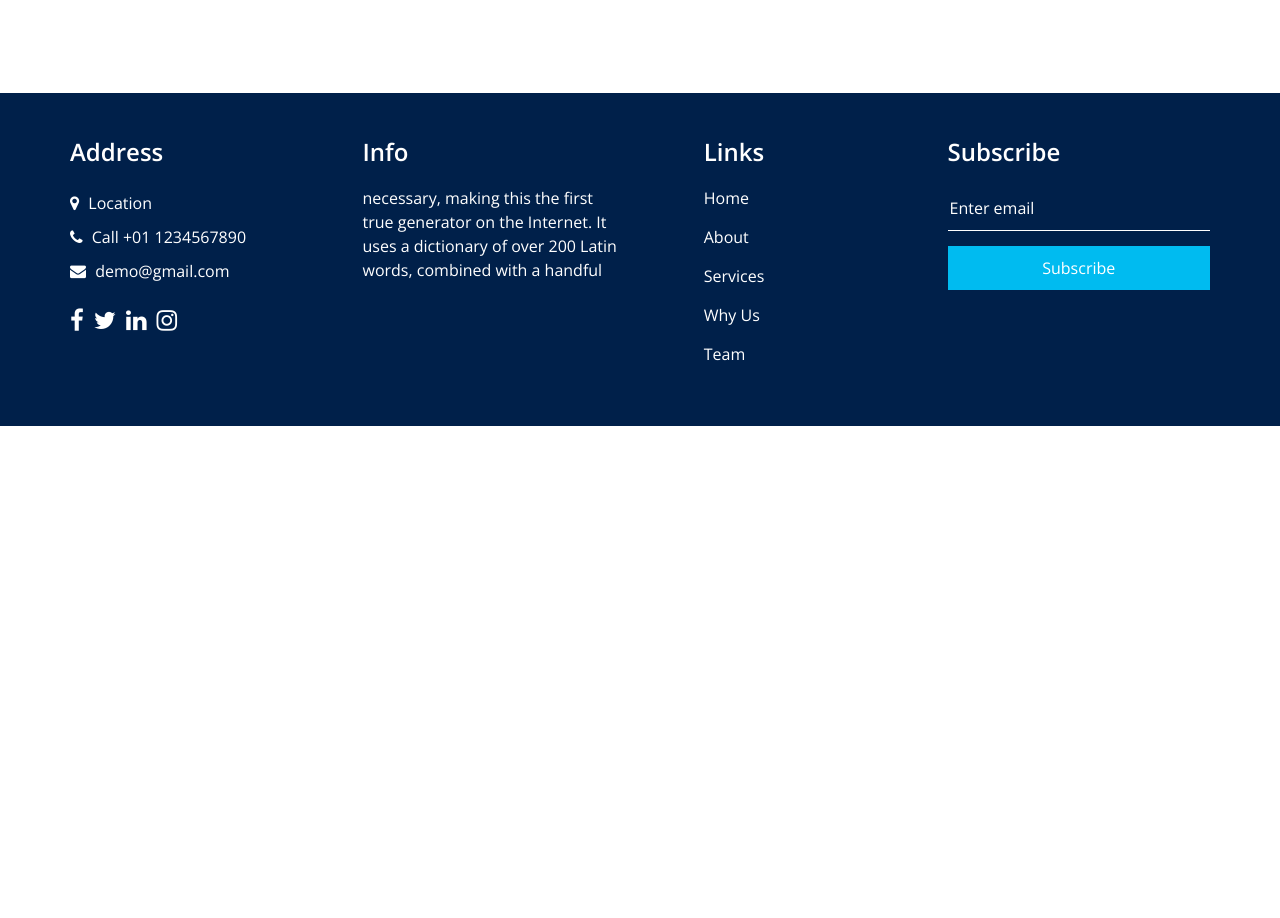
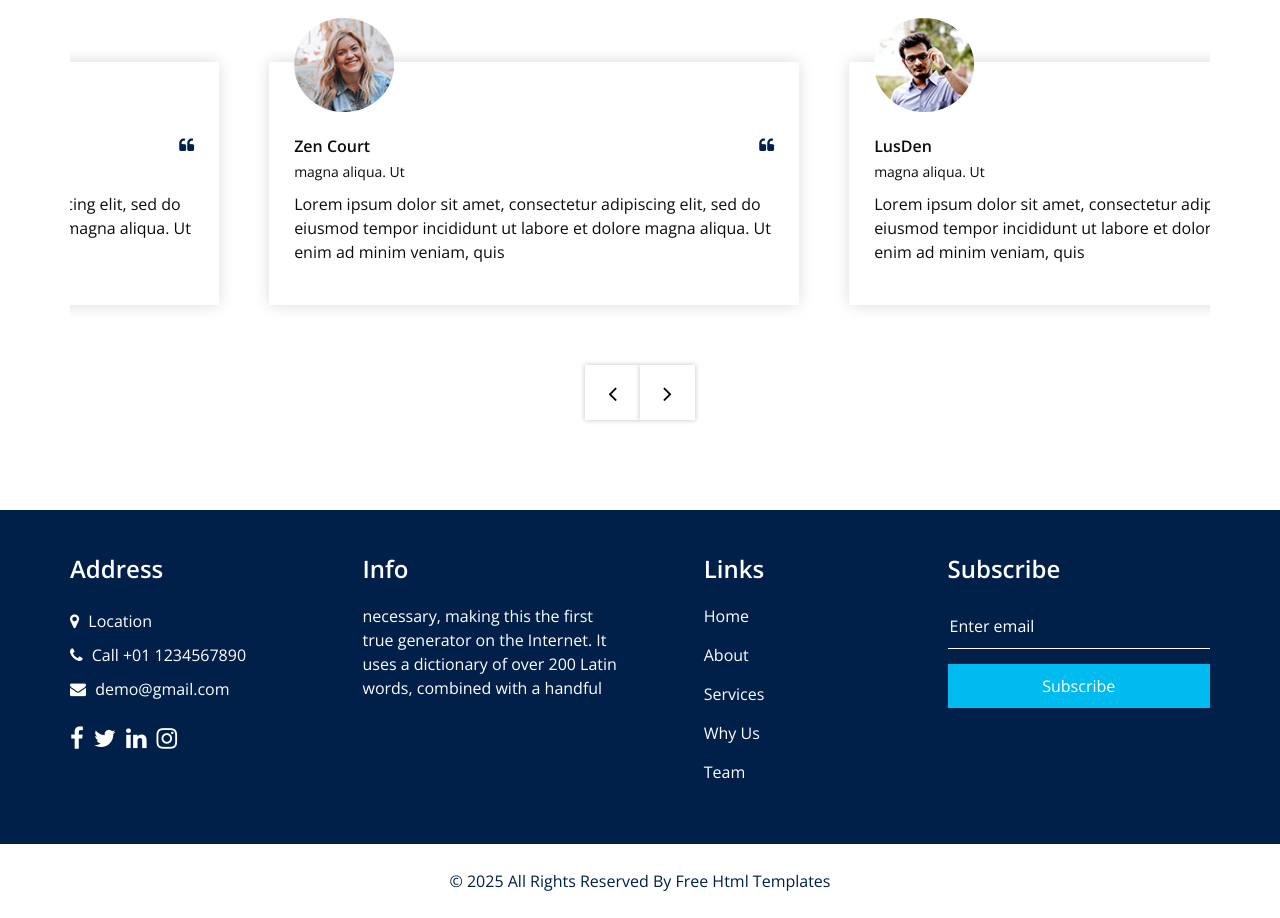
Before and after one commit to Yahya305/Challenge-1-IAD, a plain HTML site: page index.html in a window 1280 px wide. Shown: the part 4175-5093 px from the top of the page. Before the commit the page ends 4601 px from the top, so only its background shows below. Drawn offline with nearby package versions, Linux system fonts and the light colour scheme; some packages are replaced by stand-ins of ours; a script that the page names is missing.

```diff
--- a/index.html
+++ b/index.html
@@ -874,6 +874,14 @@
         <!-- end info section -->
 
         <!-- footer section -->
+        <section class="footer_section">
+            <div class="container">
+                <p>
+                    &copy; <span id="displayYear"></span> All Rights Reserved By
+                    <a href="https://html.design/">Free Html Templates</a>
+                </p>
+            </div>
+        </section>
 
         <!-- jQery -->
         <script type="text/javascript" src="js/jquery-3.4.1.min.js"></script>
```
